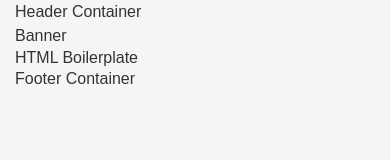
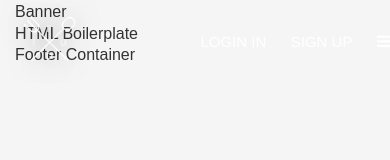
Before and after one commit to tpdtrang/html-boilerplate, a website: page src/index.html in a window 390 px wide. Drawn offline with nearby package versions, Linux system fonts and the light colour scheme; files that its build step writes are made by us from their sources.

Commit message:
Push feature/header

```diff
--- a/src/index.html
+++ b/src/index.html
@@ -25,16 +25,26 @@
 <!-- endbuild -->
 <!-- build:css(.tmp) style/style.min.css -->
 <link rel="stylesheet" type="text/css" media="screen" href="styles/main.css" />
+<link rel="stylesheet" href="https://use.fontawesome.com/releases/v5.7.2/css/all.css" integrity="sha384-fnmOCqbTlWIlj8LyTjo7mOUStjsKC4pOpQbqyi7RrhN7udi9RwhKkMHpvLbHG9Sr" crossorigin="anonymous">
 <!-- endbuild -->
 </head>
 <body>
   <div class="wrapper">
     <!-- include header.html -->
-    <header class="header-container">
+    <header class="header-container" id="p-page-header">
   <div class="container">
-    <div class="row">
-      <div class="col-md-12">
-        <p>Header Container</p>
+    <div class="p-page-header">
+      <div class="row">
+        <div class="p-logo">
+          <a href="@"><img src="../../images/logo.png" alt="" width="100px"></a>
+        </div>
+        <div class="p-menu">
+            <ul class="menu-content">
+                <li class="item-menu"><a href="@" class="link-menu">login in</a></li>
+                <li class="item-menu"><a href="@" class="link-menu">sign up</a></li>
+                <li class="item-menu"><a href="@" class="link-menu"><i class="fas fa-bars"></i></a></li>
+              </ul>
+        </div>
       </div>
     </div>
   </div>
--- a/src/scripts/script.js
+++ b/src/scripts/script.js
@@ -0,0 +1,15 @@
+// header
+$(document).ready(function () {
+    $(window).scroll(function () {
+        var scroll = $(window).scrollTop();
+        var opacity = 0;
+        if (scroll < 100) {
+            opacity = scroll / 100;
+            $("#p-page-header").css('background-color', 'rgba(75, 193,210,' + opacity + ')');
+        }
+        else {
+            opacity = 1;
+            $("#p-page-header").css('background-color', 'rgba(75, 193,210,' + opacity + ')');
+        }
+    })
+});
--- a/src/styles/base/_variables.scss
+++ b/src/styles/base/_variables.scss
@@ -0,0 +1,7 @@
+$cl-style:#fff;
+$cl-bl-style:#000;
+$cl-h6-style: #c5c5c5;
+$cl-sp-style:#000;
+$bc-style:rgba(0, 0,0,0);
+$bc-ft-style:rgba(0, 0, 0, 0.05);
+$bc-w-style:#fff;
--- a/src/styles/layout/_header.scss
+++ b/src/styles/layout/_header.scss
@@ -0,0 +1,26 @@
+.header-container {
+  position: fixed;
+  top: 0;
+  left: 0;
+  width: 100%;
+  background-color: $bc-style;
+  z-index: 99;
+  .p-page-header {
+    .p-menu {
+      text-align: right;
+      @include flexbox;
+      width: calc(100% - 100px);
+      @include justify-content(flex-end);
+      @include align-items(center);
+      .item-menu {
+        display: inline;
+        padding-left: 20px;
+        .link-menu {
+          text-transform: uppercase;
+          color: $cl-style;
+          @include rem("font-size", 15);
+        }
+      }
+    }
+  }
+}
```
Also changed, not shown: src/views/layouts/header.html (+13 -4 lines), src/views/layouts/styles.html (+1 -0 lines).
